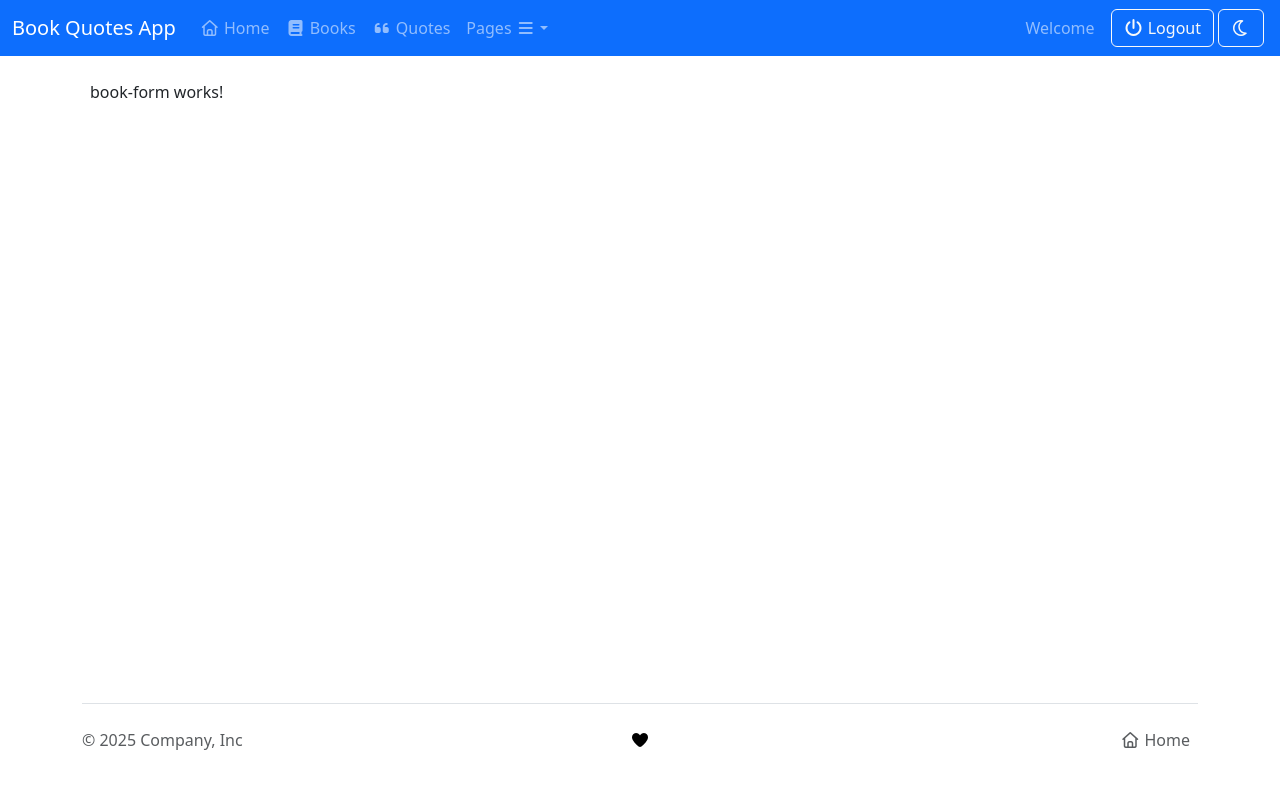
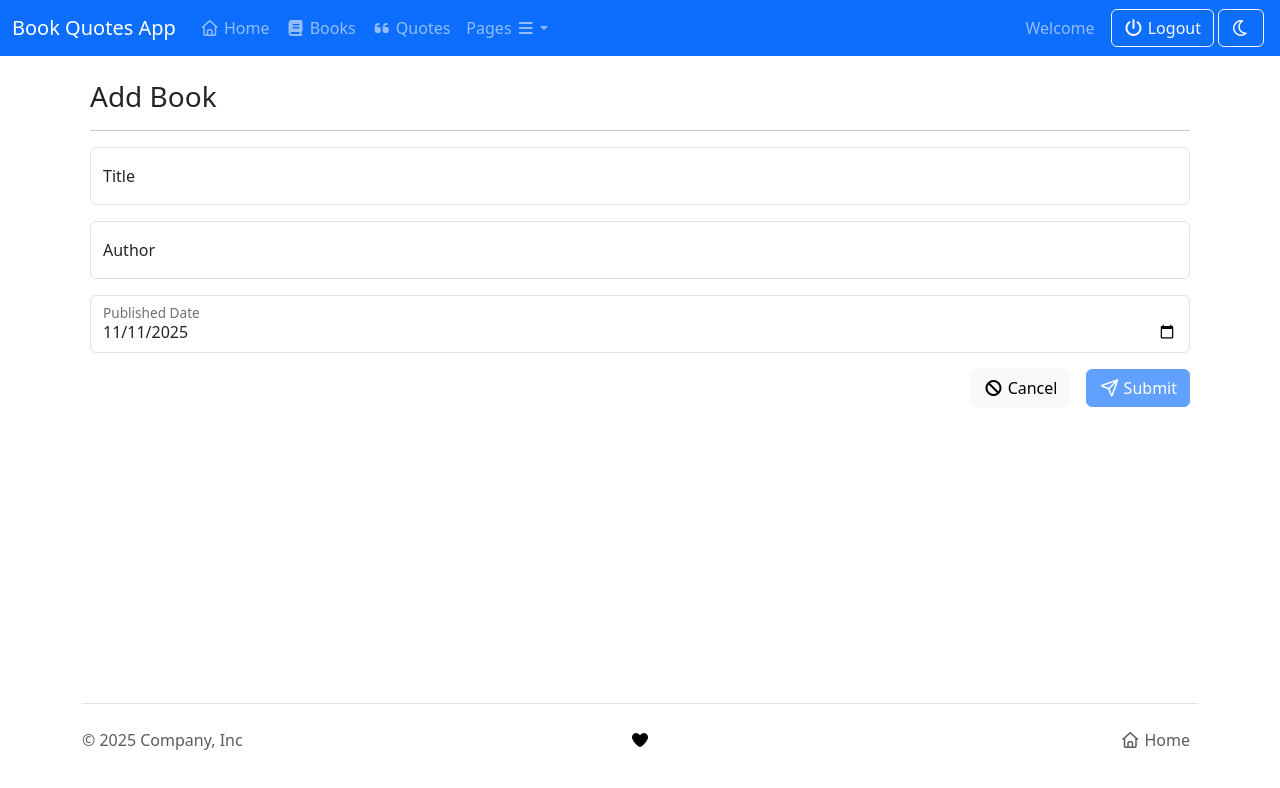
Before and after one commit to kouroshsalahshoor/BooksApp, an Angular app in the folder client/: page /book/add in a window 1280 px wide. Shown: the top 788 px of the page. Built offline with nearby package versions, Linux system fonts and the light colour scheme; sample sign-in values are in the browser's storage.

Commit message:
book create

```diff
--- a/client/src/components/books/book-form/book-form.html
+++ b/client/src/components/books/book-form/book-form.html
@@ -1 +1,31 @@
-<p>book-form works!</p>
+<h3>Add Book</h3>
+<hr />
+
+<form [formGroup]="fg" (ngSubmit)="onSubmit()">
+  <div class="form-floating mb-3">
+    <input type="text" class="form-control" id="title" placeholder="" formControlName="title" />
+    <label for="title">Title</label>
+  </div>
+  <div class="form-floating mb-3">
+    <input type="text" class="form-control" id="author" placeholder="" formControlName="author" />
+    <label for="author">Author</label>
+  </div>
+  <div class="form-floating mb-3">
+    <input
+      type="date"
+      class="form-control"
+      id="publishedDate"
+      placeholder=""
+      formControlName="publishedDate"
+    />
+    <label for="publishedDate">Published Date</label>
+  </div>
+  <div class="d-flex justify-content-end gap-3">
+    <a type="button" class="btn btn-light" routerLink="/books">
+      <i class="fa-solid fa-ban"></i> Cancel
+    </a>
+    <button type="submit" class="btn btn-primary" [disabled]="!fg.valid">
+      <i class="fa-regular fa-paper-plane"></i> Submit
+    </button>
+  </div>
+</form>
--- a/client/src/components/books/book-form/book-form.ts
+++ b/client/src/components/books/book-form/book-form.ts
@@ -1,11 +1,55 @@
-import { Component } from '@angular/core';
+import { Component, inject, model } from '@angular/core';
+import { BookService } from '../../../services/book-service';
+import { FormBuilder, FormGroup, ReactiveFormsModule, Validators } from '@angular/forms';
+import { CommonModule } from '@angular/common';
+import { Router, RouterLink } from '@angular/router';
+import { Book } from '../../../types/book';
 
 @Component({
   selector: 'app-book-form',
-  imports: [],
+  imports: [ReactiveFormsModule, CommonModule, RouterLink],
   templateUrl: './book-form.html',
   styleUrl: './book-form.css',
 })
 export class BookForm {
+  private service = inject(BookService);
+  private router = inject(Router);
 
+  private fb = inject(FormBuilder);
+  protected fg: FormGroup;
+
+  // protected item$: Observable<Book>;
+
+  constructor() {
+    this.fg = this.fb.group({
+      title: ['', Validators.required],
+      author: ['', Validators.required],
+      publishedDate: ['', Validators.required],
+    });
+
+    this.fg.patchValue({ publishedDate: '2025-11-11' });
+  }
+
+  onSubmit() {
+    if (this.fg.valid) {
+      const formValue = this.fg.value;
+      console.log(formValue);
+
+      const model: Book = {
+        id: 0,
+        title: formValue.title,
+        author: formValue.author,
+        publishedDate: formValue.publishedDate,
+        createdAt: '',
+        createdBy: 'xxx',
+        updatedAt: '',
+        updatedBy: 'xxx',
+        quotes: [],
+      };
+
+      this.service.create(model).subscribe((result) => {
+        this.router.navigate(['/books']);
+      });
+    }
+  }
 }
--- a/client/src/components/books/books-list/books-list.html
+++ b/client/src/components/books/books-list/books-list.html
@@ -9,7 +9,14 @@
         <th scope="col">Title</th>
         <th scope="col">Author</th>
         <th scope="col">published Date</th>
-        <th scope="col"></th>
+        <th scope="col">
+          <div class="d-flex gap-2 justify-content-end">
+            <a class="btn btn-primary" title="add" routerLink="/book/add">
+              <i class="fa-regular fa-square-plus"></i>
+              Add
+            </a>
+          </div>
+        </th>
       </tr>
     </thead>
     <tbody>
@@ -21,11 +28,15 @@
         <td>{{ item.publishedDate }}</td>
         <td>
           <div class="d-flex gap-2 justify-content-end">
-            <button class="btn btn-warning text-light" title="edit">
+            <a
+              class="btn btn-warning text-light"
+              title="edit"
+              routerLink="/book/edit/{{ item.id }}"
+            >
               <i class="fa-solid fa-pencil"></i>
               Edit
-            </button>
-            <button class="btn btn-danger" title="delete">
+            </a>
+            <button class="btn btn-danger" title="delete" (click)="onDelete()">
               <i class="fa-solid fa-trash-can"></i>
               Delete
             </button>
--- a/client/src/components/books/books-list/books-list.ts
+++ b/client/src/components/books/books-list/books-list.ts
@@ -3,10 +3,11 @@ import { BookService } from '../../../services/book-service';
 import { Observable } from 'rxjs';
 import { Book } from '../../../types/book';
 import { AsyncPipe } from '@angular/common';
+import { RouterLink } from '@angular/router';
 
 @Component({
   selector: 'app-books-list',
-  imports: [AsyncPipe],
+  imports: [AsyncPipe, RouterLink],
   templateUrl: './books-list.html',
   styleUrl: './books-list.css',
 })
@@ -17,4 +18,6 @@ export class BooksList {
   constructor() {
     this.items$ = this.service.get();
   }
+
+  onDelete() {}
 }
--- a/client/src/services/book-service.ts
+++ b/client/src/services/book-service.ts
@@ -22,6 +22,19 @@ export class BookService {
     // return this.http.get<Book>(this.apiUrl + '/' + id, this.getHttpOptions());
   }
 
+  create(model: Book) {
+    console.log('book service post: ', model);
+    return this.http.post(this.apiUrl, model);
+  }
+
+  update(id: number, model: Book) {
+    return this.http.put(this.apiUrl + '/' + id, model);
+  }
+
+  delete(id: number) {
+    return this.http.delete(this.apiUrl + '/' + id);
+  }
+
   // getHttpOptions() {
   //   return {
   //     headers: {
```
Also changed, not shown: 2 other files (tests, documents, lock files or other folders).
